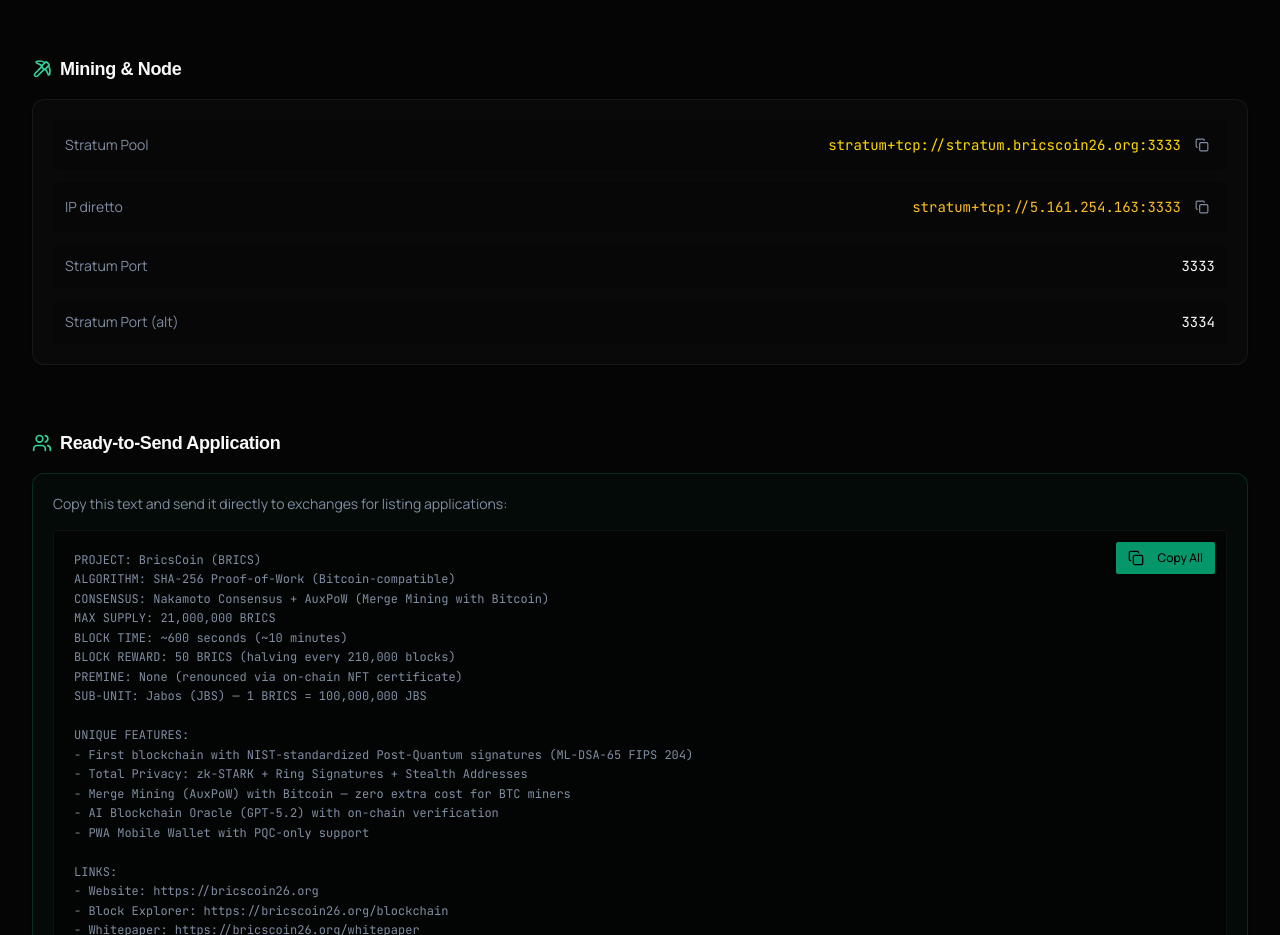
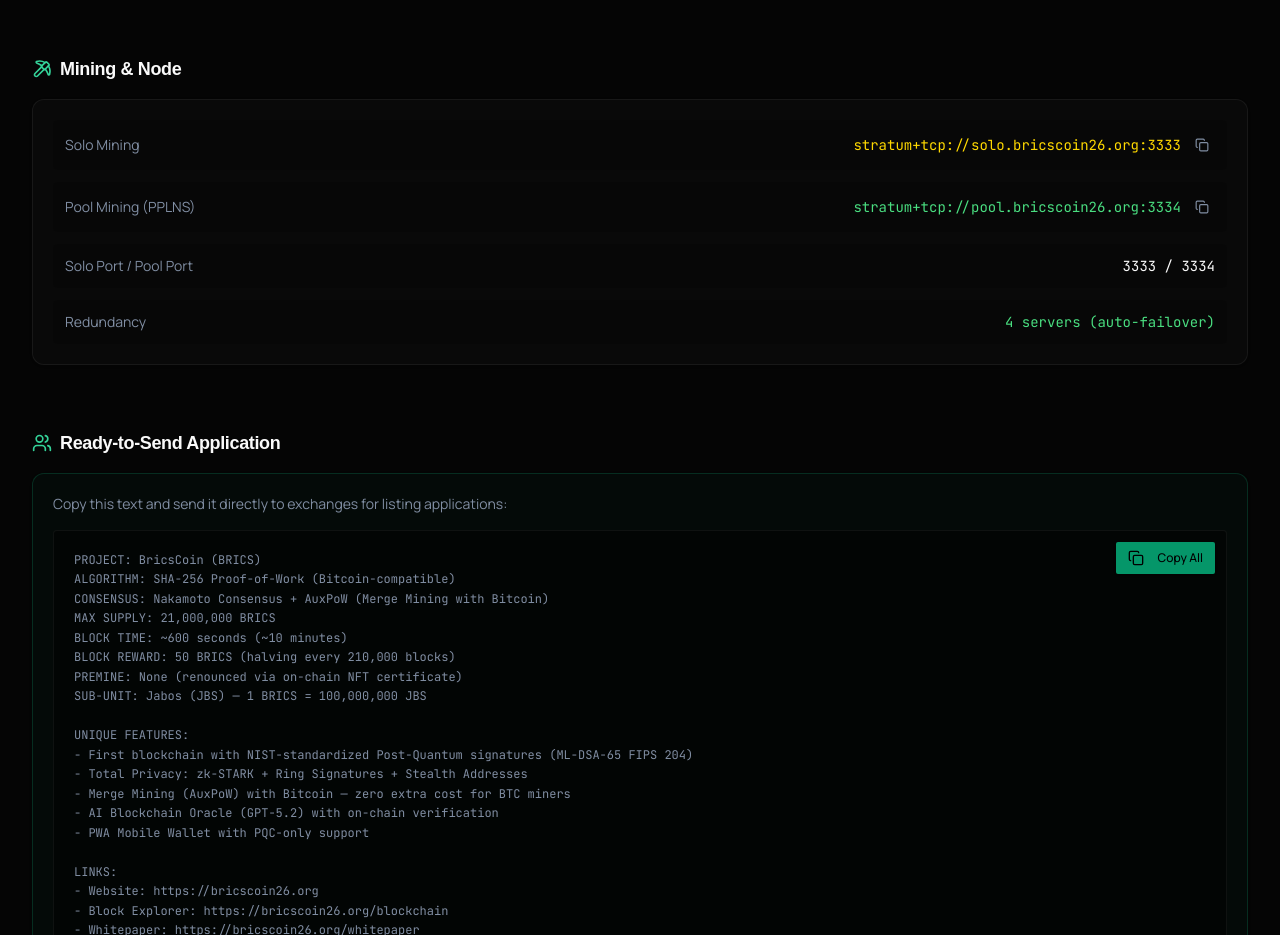
Before and after one commit to Bricscoin2026/Bricscoin, a React (Create React App) app in the folder frontend/: page /listing in a window 1280 px wide. Shown: the part 1880-2815 px from the top of the page. Built offline with nearby package versions, Linux system fonts and the light colour scheme; no server answers; a web font is replaced by a local one.

Commit message:
auto-commit for 206c8cae-9d73-4af2-86b0-6f893f2b1c05

```diff
--- a/frontend/src/pages/ExchangeListing.jsx
+++ b/frontend/src/pages/ExchangeListing.jsx
@@ -245,26 +245,26 @@
         <Card className="border-white/[0.06] bg-white/[0.02]">
           <CardContent className="p-5 space-y-3">
             <div className="flex items-center justify-between p-3 bg-black/20 rounded-lg">
-              <span className="text-sm text-muted-foreground">Stratum Pool</span>
+              <span className="text-sm text-muted-foreground">Solo Mining</span>
               <div className="flex items-center gap-2">
-                <code className="text-sm text-primary font-mono">stratum+tcp://stratum.bricscoin26.org:3333</code>
-                <CopyButton text="stratum+tcp://stratum.bricscoin26.org:3333" label="Stratum URL" />
+                <code className="text-sm text-primary font-mono">stratum+tcp://solo.bricscoin26.org:3333</code>
+                <CopyButton text="stratum+tcp://solo.bricscoin26.org:3333" label="Solo URL" />
               </div>
             </div>
             <div className="flex items-center justify-between p-3 bg-black/20 rounded-lg">
-              <span className="text-sm text-muted-foreground">IP diretto</span>
+              <span className="text-sm text-muted-foreground">Pool Mining (PPLNS)</span>
               <div className="flex items-center gap-2">
-                <code className="text-sm text-amber-400 font-mono">stratum+tcp://5.161.254.163:3333</code>
-                <CopyButton text="stratum+tcp://5.161.254.163:3333" label="IP Address" />
+                <code className="text-sm text-green-400 font-mono">stratum+tcp://pool.bricscoin26.org:3334</code>
+                <CopyButton text="stratum+tcp://pool.bricscoin26.org:3334" label="Pool URL" />
               </div>
             </div>
             <div className="flex items-center justify-between p-3 bg-black/20 rounded-lg">
-              <span className="text-sm text-muted-foreground">Stratum Port</span>
-              <code className="text-sm font-mono">3333</code>
+              <span className="text-sm text-muted-foreground">Solo Port / Pool Port</span>
+              <code className="text-sm font-mono">3333 / 3334</code>
             </div>
             <div className="flex items-center justify-between p-3 bg-black/20 rounded-lg">
-              <span className="text-sm text-muted-foreground">Stratum Port (alt)</span>
-              <code className="text-sm font-mono">3334</code>
+              <span className="text-sm text-muted-foreground">Redundancy</span>
+              <code className="text-sm font-mono text-green-400">4 servers (auto-failover)</code>
             </div>
           </CardContent>
         </Card>
```
